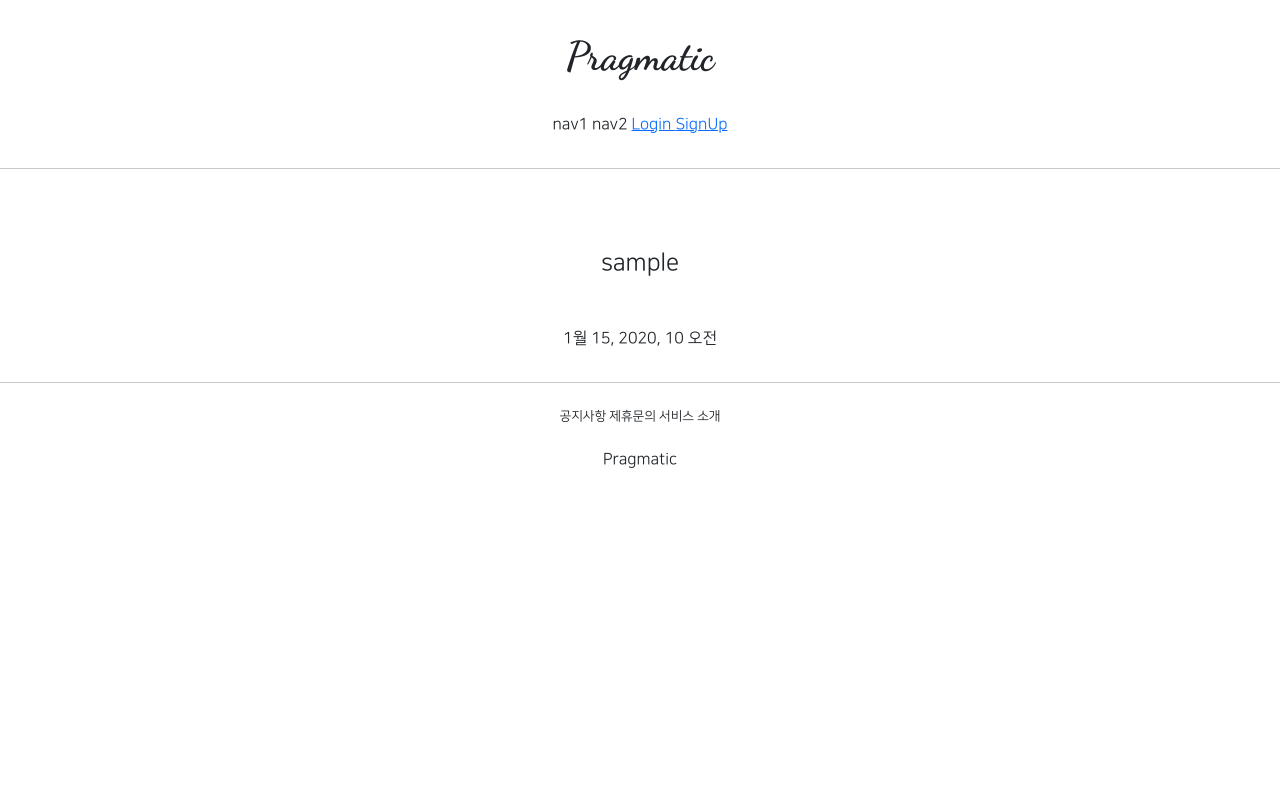
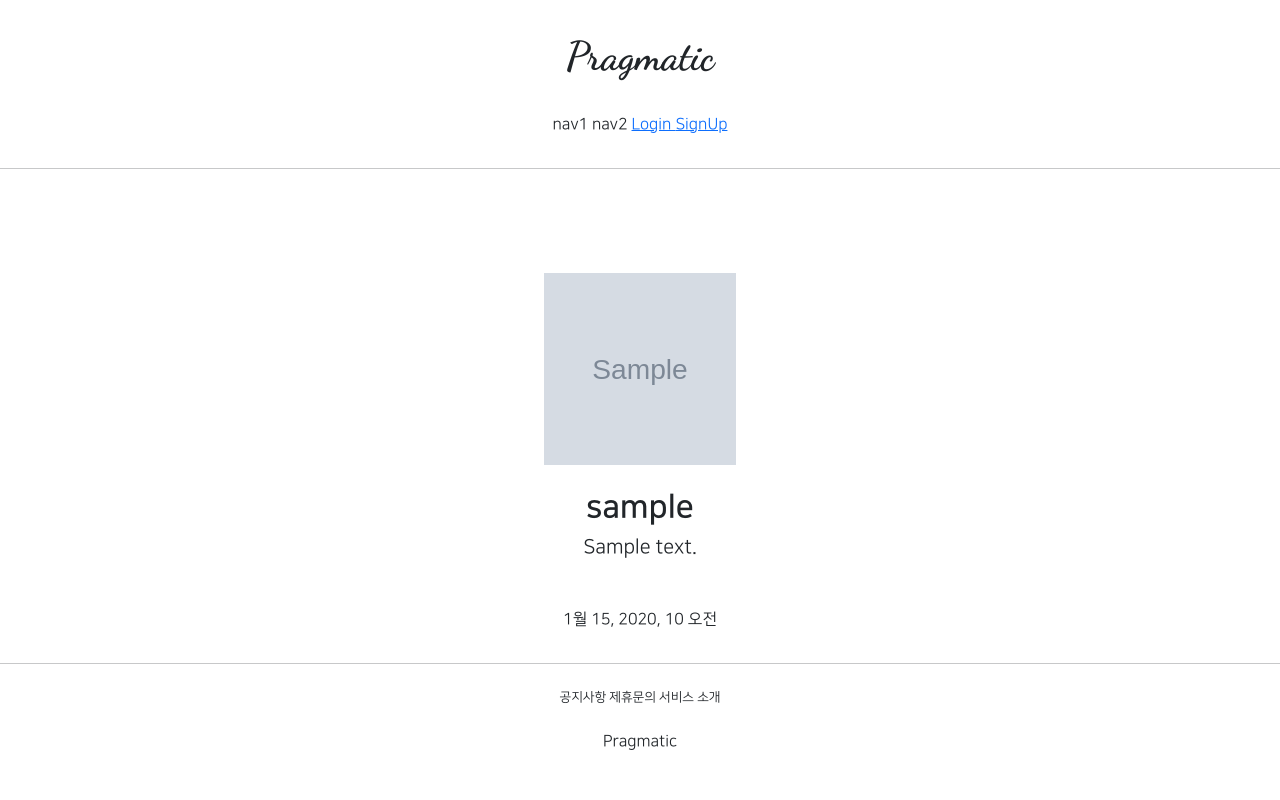
Before and after one commit to jam2208/GII_Project, a Django app: page /accounts/detail/1 in a window 1280 px wide. Run offline with Django 3.2, Linux system fonts and the light colour scheme; tables that the repository leaves empty hold one stand-in row (values such as "Sample post"); grey boxes marked "Sample" are stand-in pictures; parts of the project's set-up code (start-up, migrations or seed data) failed here and were passed over; some libraries are stand-ins or nearby versions.

Commit message:
2021.07.27 Commit 2

```diff
--- a/GII_Project1/urls.py
+++ b/GII_Project1/urls.py
@@ -13,6 +13,8 @@ Including another URLconf
     1. Import the include() function: from django.urls import include, path
     2. Add a URL to urlpatterns:  path('blog/', include('blog.urls'))
 """
+from django.conf import settings
+from django.conf.urls.static import static
 from django.contrib import admin
 from django.urls import path, include
 
@@ -20,4 +22,4 @@ urlpatterns = [
     path('admin/', admin.site.urls),
     path('accounts/', include('accountapp.urls')),
     path('profiles/', include('profileapp.urls')),
-]
+] + static(settings.MEDIA_URL, document_root=settings.MEDIA_ROOT)
--- a/accountapp/templates/accountapp/detail.html
+++ b/accountapp/templates/accountapp/detail.html
@@ -4,7 +4,19 @@
 
     <div class="text-center mw-500 m-auto">
         <div class="m-5">
-            <h4>{{ target_user.username }}</h4>
+            {% if target_user.profile %}
+                <img src="{{ target_user.profile.image.url }}"
+                     class="profile_image m-4"
+                     alt="profile image">
+                <h2 class="NNS_B">{{ target_user.profile.nickname }}</h2>
+                <h5>{{ target_user.profile.message }}</h5>
+            {% else %}
+            <h2>
+                <a href="{% url 'profileapp:create' %}">
+                    Create Profile
+                </a>
+            </h2>
+            {% endif %}
         </div>
         <div>
             {{ target_user.date_joined }}
--- a/static/base.css
+++ b/static/base.css
@@ -15,3 +15,14 @@
     max-width: 500px;
     padding: 1rem 1.5rem;
 }
+
+.profile_image {
+    height: 12rem;
+    width: 12rem;
+    border-right: 20rem;
+    object-fit: cover;
+}
+
+.NNS_B {
+    font-family: "NanumSquareB", cursive;
+}
```
